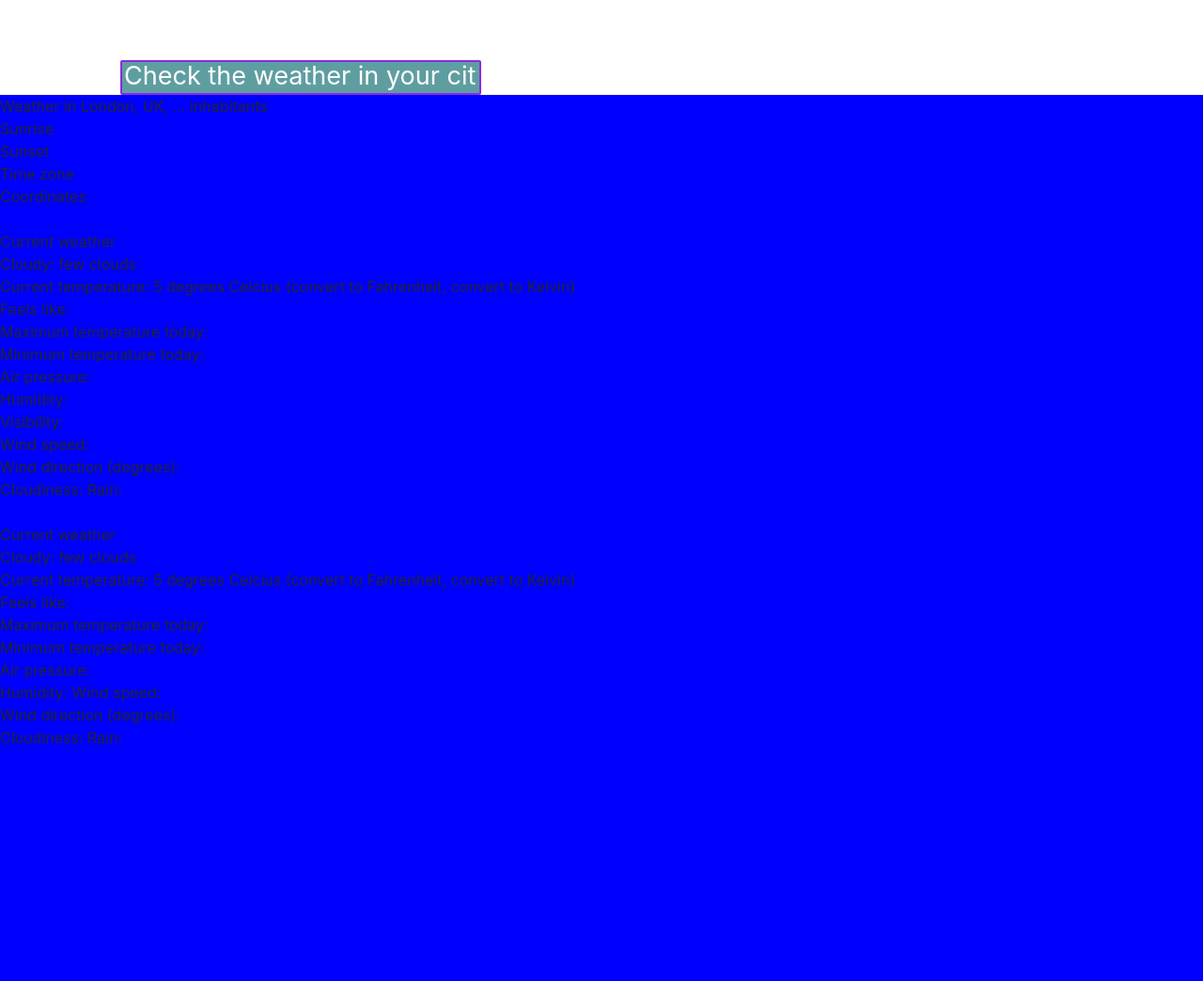
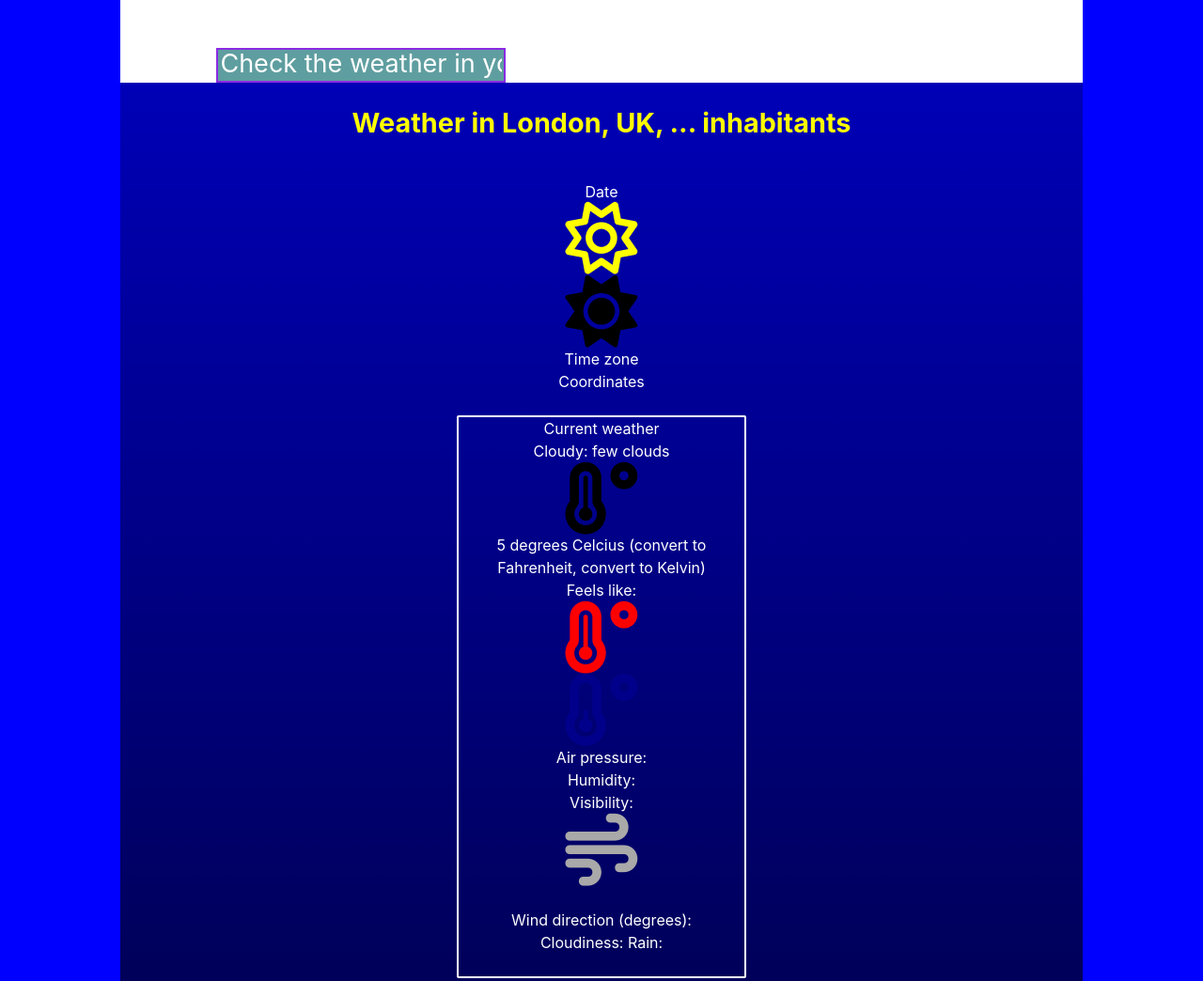
Before and after one commit to Daanruijter/WeatherApp, a plain HTML site: page weatherApp.html in a window 1280 px wide. Shown: the top 1044 px of the page at 94% size. Before the commit the page ends 821 px from the top, so only its background shows below. Drawn offline with nearby package versions, Linux system fonts and the light colour scheme; no server answers.

Commit message:
styled the page with some icons

```diff
--- /dev/null
+++ b/style.css
@@ -0,0 +1,125 @@
+
+        body {
+            background-color: blue;
+            /* display:flex; */
+
+        }
+
+
+        /* RULES ON WHOLE APP */
+
+        /* .app {
+            background-image: url();
+        } */
+
+
+        /*RULES ON MAIN OF THE APP */
+        main {
+            background-image: linear-gradient(to bottom, rgb(0, 0, 0, 0.25), rgb(0, 0, 0, 0.75));
+            width: 80%;
+            margin: 0 auto;
+
+
+        }
+
+        /* SEARCH PART */
+
+        .search-box {
+            background-color: white;
+        }
+
+        .search-bar {
+            width: 30%;
+            margin-top: 5%;
+            margin-left: 10%;
+            border-style: solid;
+            border-color: blueviolet;
+            border-radius: 0px;
+            background-color: cadetblue;
+            color: white;
+            font-size: 130%;
+            transition: 0.4;
+
+
+        }
+
+        .search-bar:focus {
+            border-style: solid;
+            border-color: blueviolet;
+            border-radius: 15px;
+
+            background-color: chocolate;
+
+        }
+
+
+        ::-webkit-input-placeholder {
+            /* Edge */
+            color: white;
+            text-align: center;
+            font-size: 130%;
+        }
+
+        /* RULES ON THE WHOLE WEATHER DISPLAY PART */
+        .weather-wrap {
+            color: white;
+
+
+        }
+
+        /* WEATHER LOCATION PART */
+
+        .location-box {
+            text-align: center;
+
+        }
+
+        .weather-location {
+            color: yellow;
+            font-size: 180%;
+            font-weight: bold;
+            margin-top: 2%;
+        }
+
+            .far{
+                color:yellow;
+            font-size: 480%;
+            }
+
+            .fas {
+                color:black;
+            font-size: 480%;
+            }
+
+            .fa-temperature-high {
+                color:red;
+            font-size: 480%;
+            }
+            .fa-temperature-low {
+                color:darkblue;
+            font-size: 480%;
+            }
+            .fa-wind {
+                color:darkgrey;
+            font-size: 480%;
+            }
+
+
+
+
+        /* CURRENT WEATHER PART */
+        .current-weather-box {
+            text-align: center;
+            border-style: solid;
+            border-radius: 2px;
+            border-width: 2px;
+            width: 30%;
+            margin: 0 auto;
+        }
+
+
+
+        /* FORECAST WEATHER PART */
+        .forecast-weather-box {
+            text-align: center;
+        }
--- a/weatherApp.html
+++ b/weatherApp.html
@@ -2,34 +2,68 @@
 <html>
 
 <head>
+
     <title>Weather App</title>
+
     <link rel="stylesheet" href="https://stackpath.bootstrapcdn.com/bootstrap/4.4.1/css/bootstrap.min.css"
         integrity="sha384-Vkoo8x4CGsO3+Hhxv8T/Q5PaXtkKtu6ug5TOeNV6gBiFeWPGFN9MuhOf23Q9Ifjh" crossorigin="anonymous">
+        <link rel="stylesheet" type=“text/css” href="/style.css">
     <script src="https://cdn.jsdelivr.net/npm/vue/dist/vue.js"></script>
-
+    <script src='https://kit.fontawesome.com/a076d05399.js'></script>
     <style>
          body {
             background-color: blue;
+            /* display:flex; */
 
         }
+
+
+        /* RULES ON WHOLE APP */
+
+        /* .app {
+            background-image: url();
+        } */
+
+
+        /*RULES ON MAIN OF THE APP */
+        main {
+            background-image: linear-gradient(to bottom, rgb(0, 0, 0, 0.25), rgb(0, 0, 0, 0.75));
+            width: 80%;
+            margin: 0 auto;
+
+
+        }
+
+        /* SEARCH PART */
 
         .search-box {
             background-color: white;
         }
 
-        input {
+        .search-bar {
             width: 30%;
             margin-top: 5%;
             margin-left: 10%;
             border-style: solid;
-            border-radius: 2px;
             border-color: blueviolet;
+            border-radius: 0px;
             background-color: cadetblue;
             color: white;
             font-size: 130%;
+            transition: 0.4;
 
 
         }
+
+        .search-bar:focus {
+            border-style: solid;
+            border-color: blueviolet;
+            border-radius: 15px;
+
+            background-color: chocolate;
+
+        }
+
 
         ::-webkit-input-placeholder {
             /* Edge */
@@ -37,7 +71,74 @@
             text-align: center;
             font-size: 130%;
         }
+
+        /* RULES ON THE WHOLE WEATHER DISPLAY PART */
+        .weather-wrap {
+            color: white;
+
+
+        }
+
+        /* WEATHER LOCATION PART */
+
+        .location-box {
+            text-align: center;
+
+        }
+
+        .weather-location {
+            color: yellow;
+            font-size: 180%;
+            font-weight: bold;
+            margin-top: 2%;
+        }
+
+            .far{
+                color:yellow;
+            font-size: 480%;
+            }
+
+            .fas {
+                color:black;
+            font-size: 480%;
+            }
+
+            .fa-temperature-high {
+                color:red;
+            font-size: 480%;
+            }
+            .fa-temperature-low {
+                color:darkblue;
+            font-size: 480%;
+            }
+            .fa-wind {
+                color:darkgrey;
+            font-size: 480%;
+            }
+
+
+
+
+        /* CURRENT WEATHER PART */
+        .current-weather-box {
+            text-align: center;
+            border-style: solid;
+            border-radius: 2px;
+            border-width: 2px;
+            width: 30%;
+            margin: 0 auto;
+        }
+
+
+
+        /* FORECAST WEATHER PART */
+        .forecast-weather-box {
+            text-align: center;
+        }
+
         </style>
+
+
 </head>
 
 <body>
@@ -51,29 +152,35 @@
             </div>
 
             <!-- Queried city information -->
-            <div class="city">
-                Weather in London, UK, ... inhabitants<br>
-                Sunrise<br>
-                Sunset<br>
+            <div class="weather-wrap">
+                <div class="location-box">
+
+                    <p class="weather-location">Weather in London, UK, ... inhabitants</p><br>
+                    Date<br>
+                    <i class='far fa-sun'></i><br>
+                    <i class='fas fa-sun'></i><br>
                     Time zone<br>
                     Coordinates<br><br>
+
                 </div>
 
                 <!-- Current weather in queried city -->
-            <div class="current-weather">
+
+                <div class="current-weather-box">
                     Current weather<br>
                     Cloudy: few clouds<br>
 
-                Current temperature: 5 degrees Celcius (convert to Fahrenheit, convert to Kelvin)<br>
+                    <i class='fas fa-temperature-high' style='font-size:480%;color:black'></i><br>5 degrees Celcius (convert to Fahrenheit, convert to Kelvin)
+                    <br>
                     Feels like:<br>
-                Maximum temperature today:<br>
-                Minimum temperature today:<br>
+                    <i class='fas fa-temperature-high'></i><br>
+                    <i class='fas fa-temperature-low'></i><br>
 
                     Air pressure:<br>
                     Humidity:<br>
                     Visibility:<br>
 
-                Wind speed:<br>
+                    <i class='fas fa-wind'></i><br><br>
                     Wind direction (degrees):<br>
 
                     Cloudiness:
@@ -82,9 +189,10 @@
                     <br><br>
                 </div>
 
+
                 <!-- Weather forecast in queried city (5 days) -->
 
-            <div class="forecast-weather">
+                <div class="forecast-weather-box">
                     Current weather<br>
                     Cloudy: few clouds<br>
 
@@ -104,6 +212,7 @@
                     Rain:
                     <br><br>
                 </div>
+            </div>
         </main>
 
     </div>
```
Lines whose indentation alone changed are shown as unchanged.
